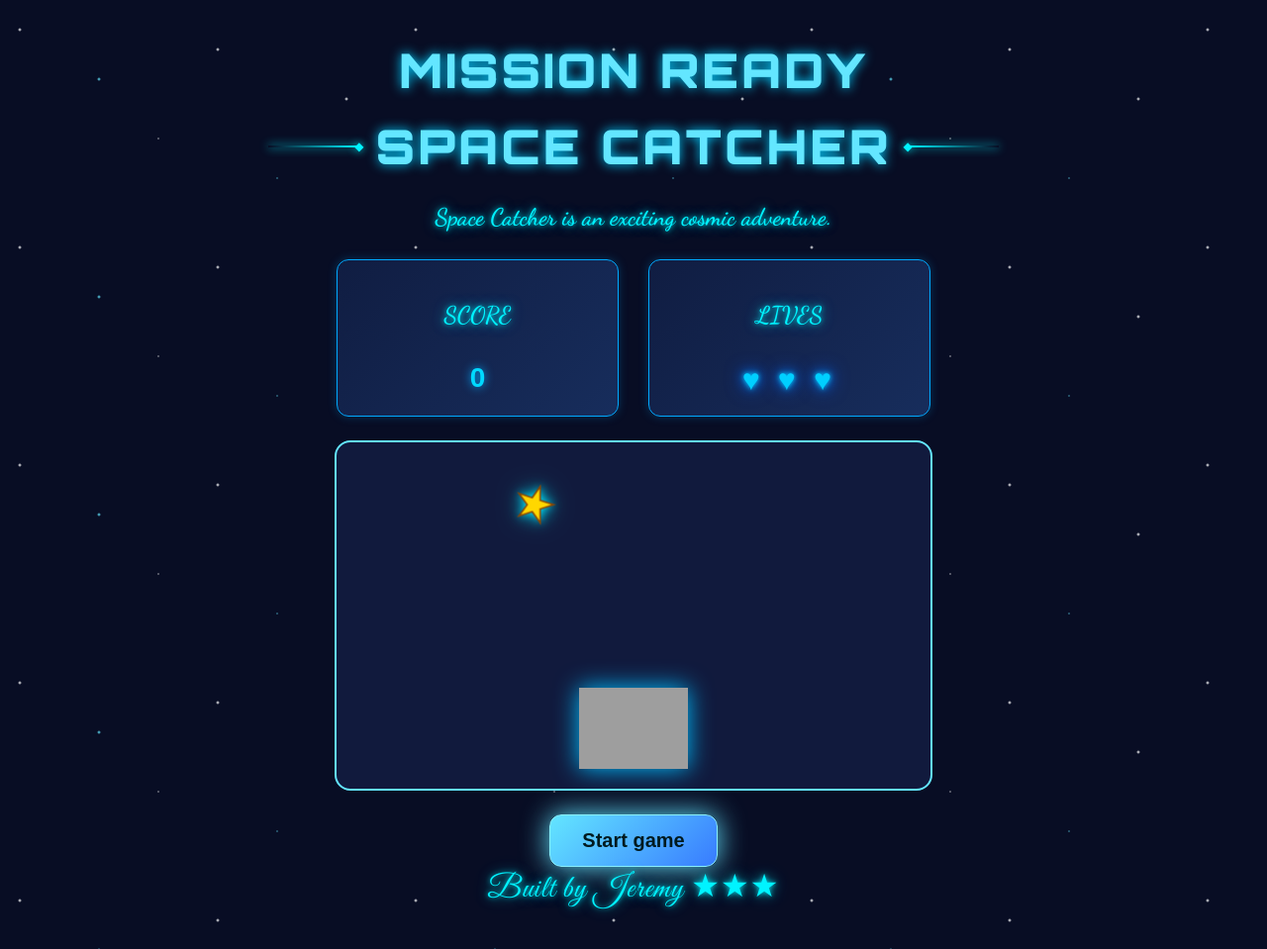
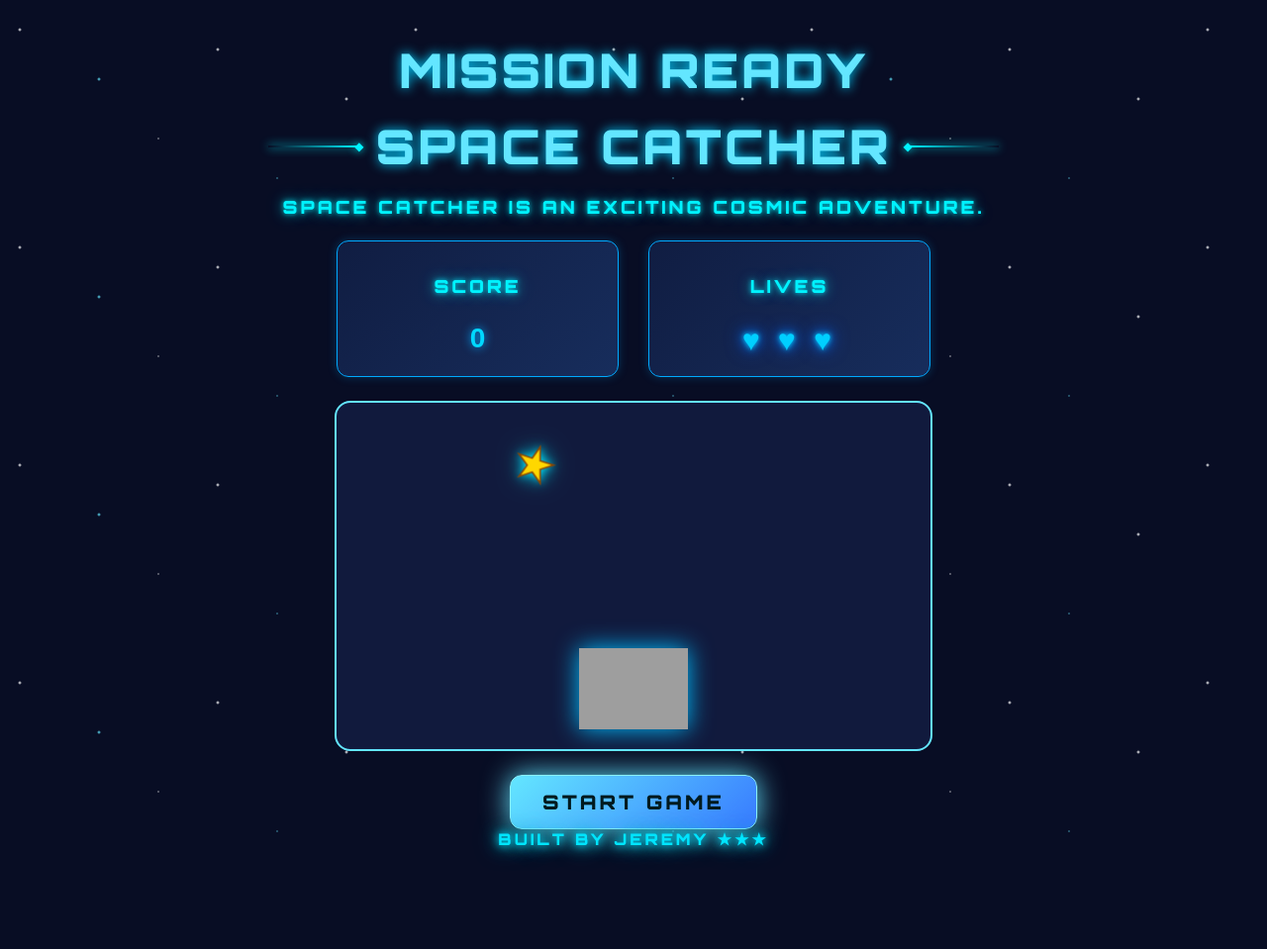
Before and after one commit to Perplexify-hub/Space-Catcher-Development, a plain HTML site: page index.html in a window 1280 px wide. Shown: the whole page at 99% size. After the commit the page ends 898 px from the top, so only its background shows below. Drawn offline with Linux system fonts and the light colour scheme; grey boxes are pictures that could not be loaded.

Commit message:
Update description text styling

```diff
--- a/index.html
+++ b/index.html
@@ -19,18 +19,18 @@
 </div>
 
 
-<p class="calligraphy-casual cyan-glow">Space Catcher is an exciting cosmic adventure.</p>
+<p class="sci-fi-text cyan-glow">Space Catcher is an exciting cosmic adventure.</p>
 
 
 
  <div class="hud">
   <div class="hud-item">
-    <p class="calligraphy-casual cyan-glow">SCORE</p>
+    <p class="sci-fi-text cyan-glow">SCORE</p>
     <p class="score-value">0</p>
   </div>
 
   <div class="hud-item">
-    <p class=" calligraphy-casual cyan-glow">LIVES</p>
+    <p class="sci-fi-text cyan-glow">LIVES</p>
     <p class="lives">♥ ♥ ♥</p>
   </div>
 </div>
@@ -43,7 +43,7 @@
 </div>
 </div>
 
-<button class="start-btn">Start game</button>
+<button class="sci-fi-text cyan-glow-heavy">Start game</button>
 
 <link href="https://fonts.googleapis.com/css2?family=Orbitron:wght@700;900&display=swap" rel="stylesheet">
 
@@ -51,4 +51,5 @@
   <link href="https://fonts.googleapis.com/css2?family=Alex+Brush&family=Dancing+Script:wght@600&family=Great+Vibes&display=swap" rel="stylesheet">
 
 
-<div class="calligraphy-elegant cyan-glow">Built by Jeremy ★★★</div>
+<div class="sci-fi-text cyan-glow-heavy">Built by Jeremy ★★★
+</div>
```
